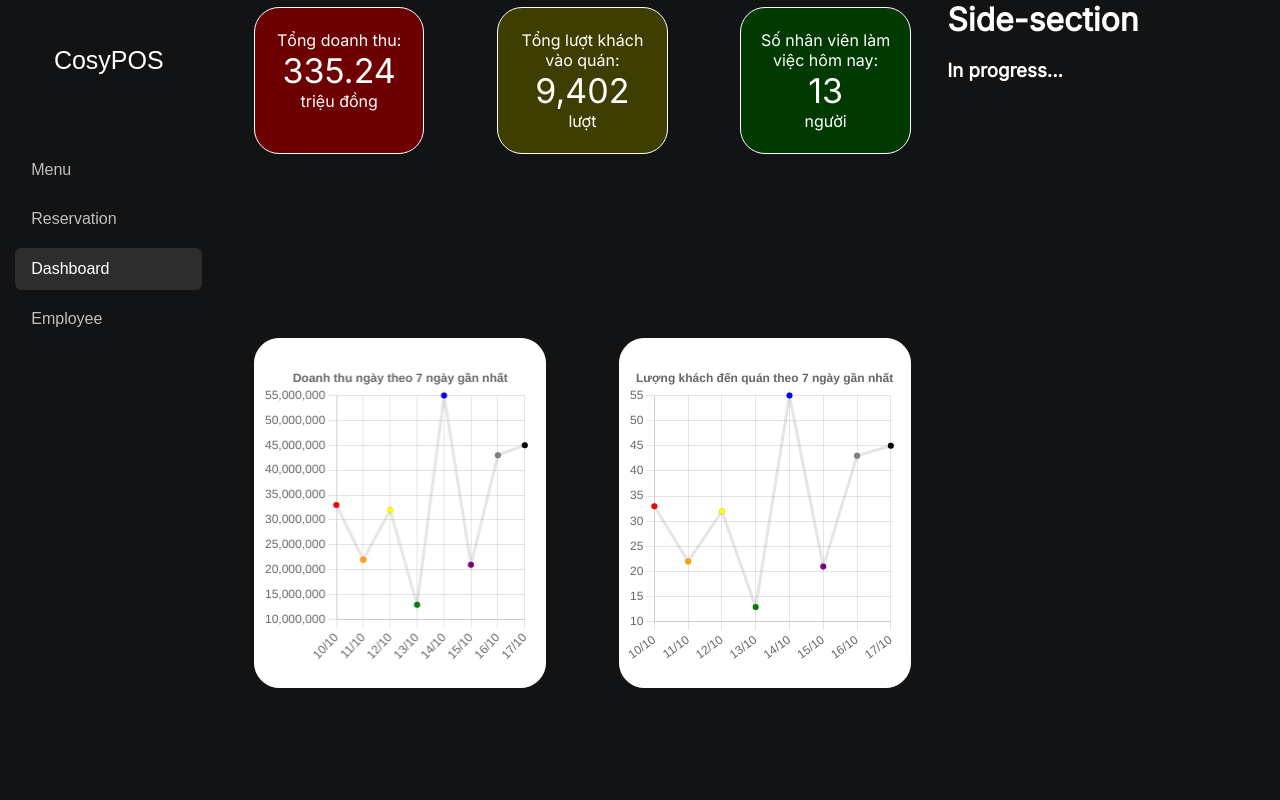
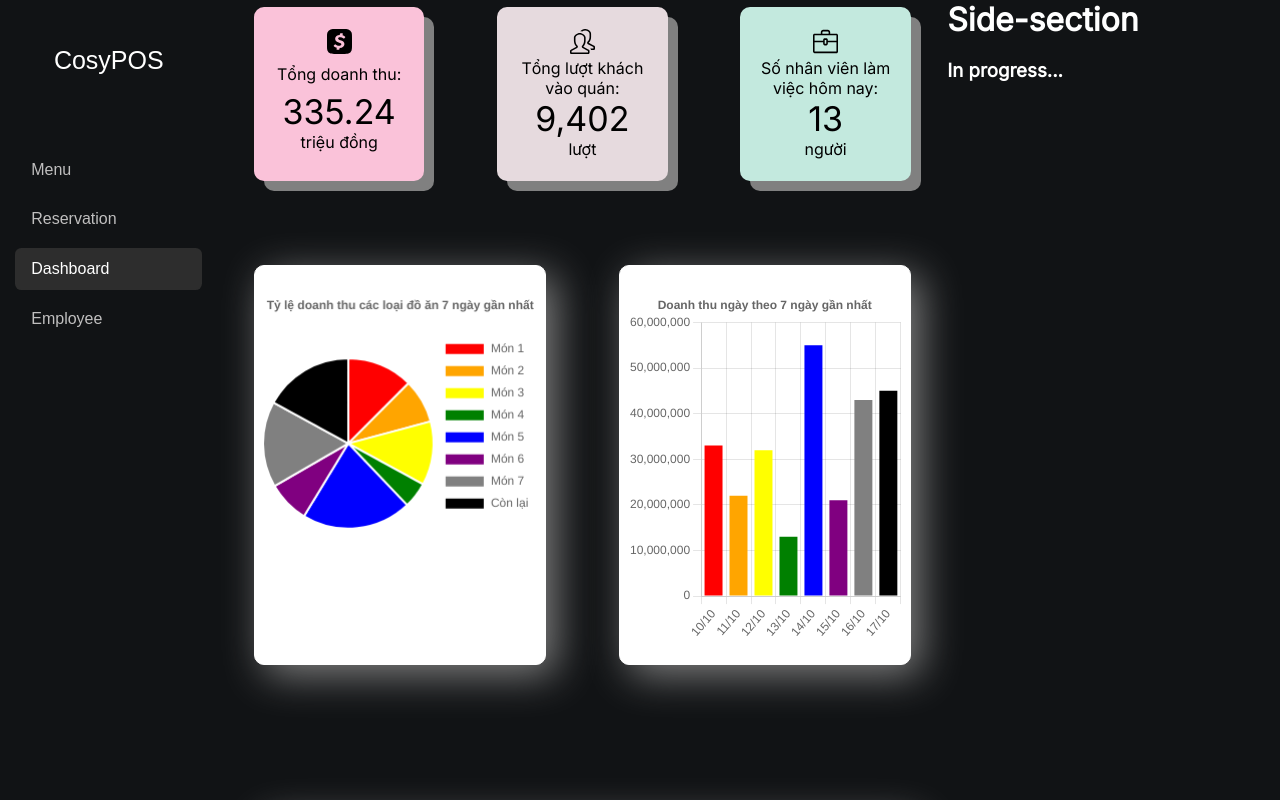
Before and after one commit to LCMTRI/pos_system, a React (Create React App) app: page /dashboard in a window 1280 px wide. Built offline with nearby package versions, Linux system fonts and the light colour scheme.

Commit message:
Add files via upload
npm install react-icons --save
to load icons

```diff
--- a/src/pages/Dashboard/Dashboard.css
+++ b/src/pages/Dashboard/Dashboard.css
@@ -13,24 +13,25 @@
 .second-card,
 .third-card {
     width: 33%;
-    border: 1px solid white;
     margin: 1% 5%;
     text-align: center;
-    border-radius: 25px;
+    border-radius: 10px;
     cursor: pointer;
     padding: 3% 2%;
+    box-shadow: 10px 10px grey;
+    color: black;
 }
 
 .first-card {
-    background-color: rgb(109, 0, 0);
+    background-color: #fac2d9;
 }
 
 .second-card {
-    background-color: rgb(62, 62, 0);
+    background-color: #e6dade;
 }
 
 .third-card {
-    background-color: rgb(0, 58, 0);
+    background-color: #c3e9de;
 }
 
 .number {
@@ -38,40 +39,50 @@
 }
 
 .card-chart {
-    top: 600px;
+    top: 550px;
     width: 100%;
     height: 100%;
     position: relative;
+    display: flex;
 }
 
-.first-chart, .second-chart, .third-chart, .fourth-chart {
+.first-chart,
+.second-chart,
+.third-chart,
+.fourth-chart {
     position: absolute;
-    min-height: 350px;
+    min-height: 400px;
     width: 40%;
     border: 1px solid white;
     margin: 10% 5%;
-    border-radius: 25px;
+    border-radius: 10px;
     padding: 3% 1%;
     background-color: white;
+    box-shadow: 10px 10px 40px grey
 }
 
 
 .first-chart {
-    top: 0;
-    left: 0;
-}
-
-.second-chart {
-    top: 0;
-    right: 0;
-}
-
-.third-chart {
     bottom: 0;
     left: 0;
 }
 
-.fourth-chart {
+/* .second-chart {
+    bottom: 0;
+    right: 0;
+} */
+
+.third-chart {
     bottom: 0;
     right: 0;
 }
+
+.fourth-chart {
+    /* top: 0;
+    right: 0; */
+    width: 90%
+}
+
+.react-icon {
+    font-size: 25px
+}
--- a/src/pages/Dashboard/Dashboard.jsx
+++ b/src/pages/Dashboard/Dashboard.jsx
@@ -2,8 +2,13 @@ import React from 'react';
 import { Pie, Bar, Line } from 'react-chartjs-2'
 import './Dashboard.css'
 
+import {SiCashapp} from 'react-icons/si'
+import {SlPeople} from 'react-icons/sl'
+import {SlBriefcase} from 'react-icons/sl'
+
 import { Chart, ArcElement } from 'chart.js'
 import 'chart.js/auto';
+import { FontAwesomeIcon } from '@fortawesome/react-fontawesome';
 Chart.register(ArcElement);
 
 const Dashboard = () => {
@@ -11,14 +16,17 @@ const Dashboard = () => {
         <div>
             <div className='card-number'>
                 <div className='first-card'>
-                    Tổng doanh thu: <br></br>
+                    <SiCashapp className='react-icon' /> <br></br>
+                    <span style={{lineHeight: "33px"}}>Tổng doanh thu:</span> <br></br>
                     <span className='number'>335.24</span> <br></br> triệu đồng
                 </div>
                 <div className='second-card'>
+                    <SlPeople className='react-icon' /> <br></br>
                     Tổng lượt khách vào quán: <br></br>
                     <span className='number'>9,402</span> <br></br> lượt
                 </div>
                 <div className='third-card'>
+                    <SlBriefcase className='react-icon' /> <br></br>
                     Số nhân viên làm việc hôm nay: <br></br>
                     <span className='number'>13</span> <br></br> người
                 </div>
@@ -28,7 +36,7 @@ const Dashboard = () => {
                 <div className='first-chart'>
                     <Pie
                         data={{
-                            labels: ['Red', 'Orange', 'Yellow', 'Green', 'Blue', 'Purple', 'Gray', 'Black'],
+                            labels: ['Món 1', 'Món 2', 'Món 3', 'Món 4', 'Món 5', 'Món 6', 'Món 7', 'Còn lại'],
                             datasets: [{
                                 label: 'Tỷ lệ doanh thu các loại đồ ăn 7 ngày gần nhất',
                                 data: [33, 22, 32, 13, 55, 21, 43, 45],
@@ -51,7 +59,7 @@ const Dashboard = () => {
                         }}
                     />
                 </div>
-                <div className='second-chart'>
+                {/* <div className='second-chart'>
                     <Bar
                         data={{
                             labels: ['Red', 'Orange', 'Yellow'],
@@ -81,9 +89,9 @@ const Dashboard = () => {
                         }}
 
                     />
-                </div>
+                </div> */}
                 <div className='third-chart'>
-                    <Line
+                    <Bar
                         data={{
                             labels: ['10/10', '11/10', '12/10', '13/10', '14/10', '15/10', '16/10', '17/10'],
                             datasets: [{
```
